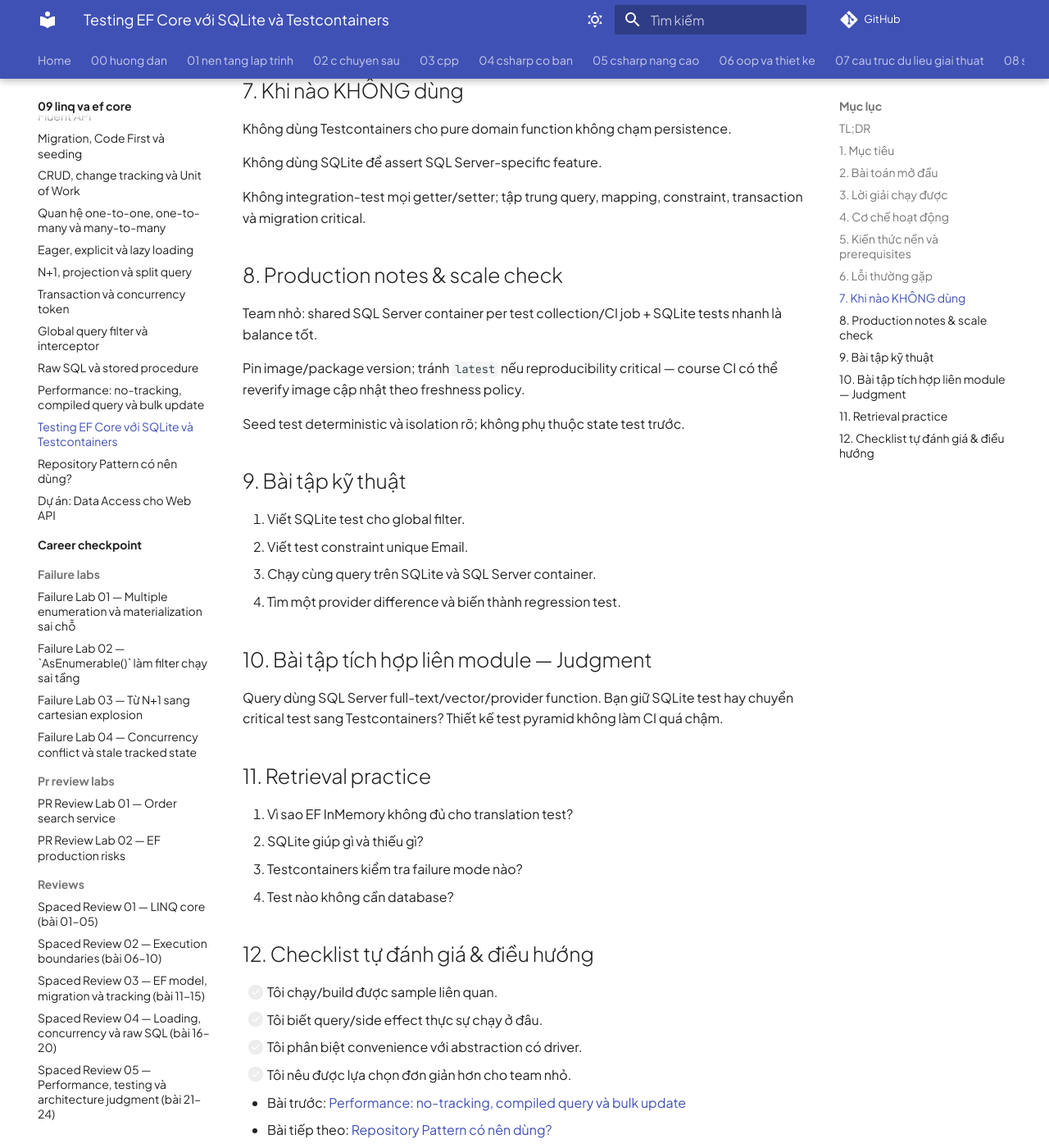
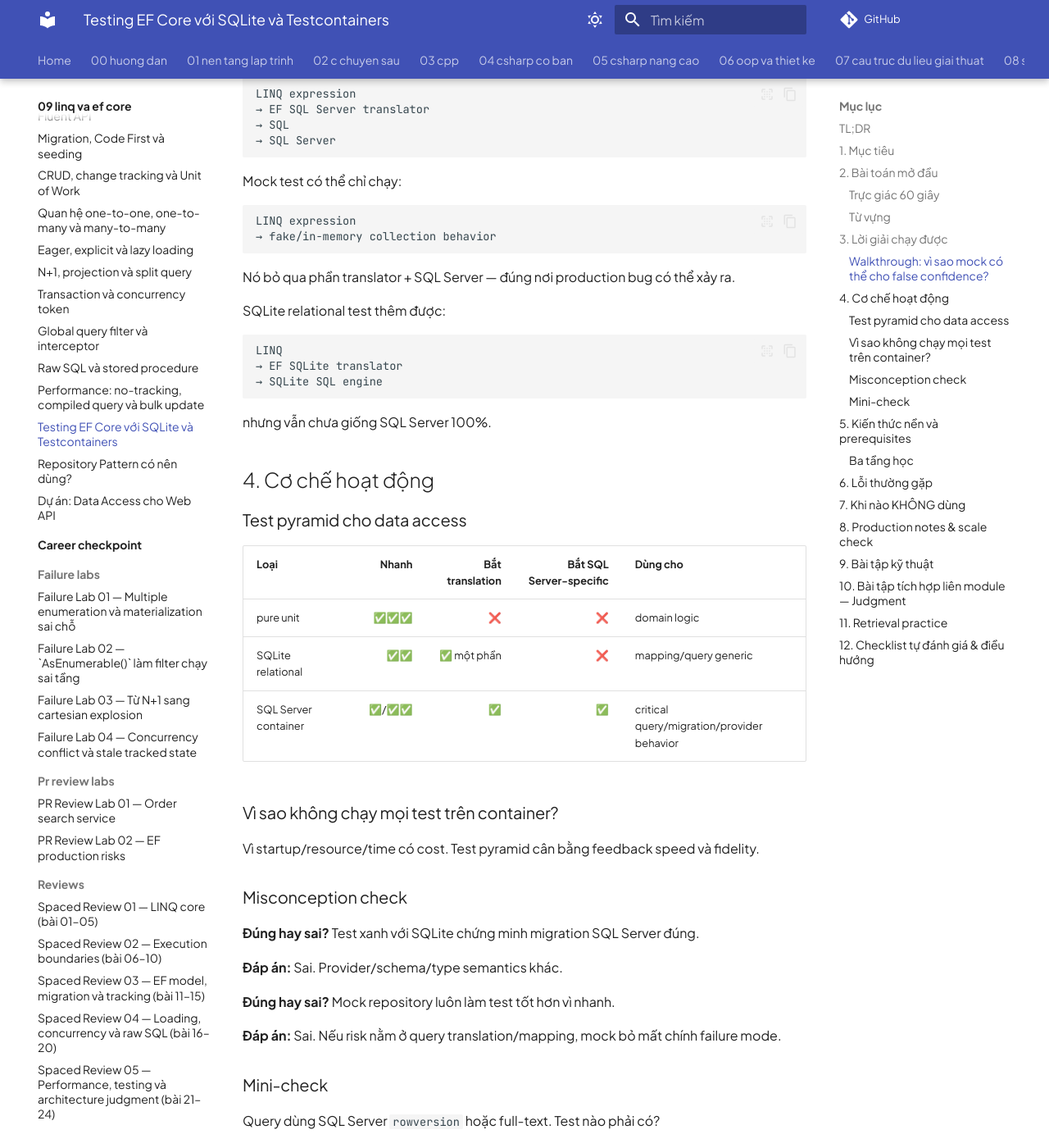
Before and after one commit to Xuanthanh-dzz/full-stack, an MkDocs documentation site: the page built from fullstack-roadmap/09-linq-va-ef-core/22-testing-ef-core-voi-sqlite-va-testcontainers.md, in a window 1280 px wide and 1400 px high, scrolled down 2228 px. Shown: the whole window at 82% size. Built offline with MkDocs 1.6.1 and Material for MkDocs 9.7.7, drawn with Linux system fonts in a browser that asks for light colours; comment, search, counter and statistics services are not loaded; some of the changed text lies outside the part shown.

Commit message:
docs(module-09): deepen beginner explanation in 22-testing-ef-core-voi-sqlite-va-testcontainers.md

```diff
--- a/fullstack-roadmap/09-linq-va-ef-core/22-testing-ef-core-voi-sqlite-va-testcontainers.md
+++ b/fullstack-roadmap/09-linq-va-ef-core/22-testing-ef-core-voi-sqlite-va-testcontainers.md
@@ -20,6 +20,25 @@
 - tránh mock query provider giả tạo confidence.
 
 ## 2. Bài toán mở đầu
+
+### Trực giác 60 giây
+
+Bạn chỉ bắt được bug nếu test environment **có khả năng tái hiện failure mode đó**.
+
+Nếu bug là “SQL Server không translate function này”, mock `DbSet` không thể bắt được vì nó không chạy EF SQL provider thật.
+
+### Từ vựng
+
+| Thuật ngữ | Nghĩa đơn giản |
+|---|---|
+| unit test | test logic cô lập, thường không DB thật |
+| integration test | test nhiều component tương tác thật |
+| relational provider | provider thật sự dùng relational semantics |
+| SQLite in-memory | SQLite DB sống trong memory cho test nhanh |
+| Testcontainers | quản lifecycle dependency Docker cho test |
+| provider-specific | behavior chỉ đúng với DB/provider cụ thể |
+
+Không có một loại test tốt nhất. Mỗi loại bắt một nhóm lỗi khác nhau.
 
 Test dùng EF InMemory pass, production SQL Server fail vì query không translate hoặc constraint/case sensitivity khác. Test đã kiểm tra business list behavior, không kiểm tra relational contract thật.
 
@@ -50,7 +69,65 @@ await container.StartAsync();
 var connectionString = container.GetConnectionString();
 ~~~
 
+### Walkthrough: vì sao mock có thể cho false confidence?
+
+Code production:
+
+~~~text
+LINQ expression
+→ EF SQL Server translator
+→ SQL
+→ SQL Server
+~~~
+
+Mock test có thể chỉ chạy:
+
+~~~text
+LINQ expression
+→ fake/in-memory collection behavior
+~~~
+
+Nó bỏ qua phần translator + SQL Server — đúng nơi production bug có thể xảy ra.
+
+SQLite relational test thêm được:
+
+~~~text
+LINQ
+→ EF SQLite translator
+→ SQLite SQL engine
+~~~
+
+nhưng vẫn chưa giống SQL Server 100%.
+
 ## 4. Cơ chế hoạt động
+
+### Test pyramid cho data access
+
+| Loại | Nhanh | Bắt translation | Bắt SQL Server-specific | Dùng cho |
+|---|---:|---:|---:|---|
+| pure unit | ✅✅✅ | ❌ | ❌ | domain logic |
+| SQLite relational | ✅✅ | ✅ một phần | ❌ | mapping/query generic |
+| SQL Server container | ✅/✅✅ | ✅ | ✅ | critical query/migration/provider behavior |
+
+### Vì sao không chạy mọi test trên container?
+
+Vì startup/resource/time có cost. Test pyramid cân bằng feedback speed và fidelity.
+
+### Misconception check
+
+**Đúng hay sai?** Test xanh với SQLite chứng minh migration SQL Server đúng.
+
+**Đáp án:** Sai. Provider/schema/type semantics khác.
+
+**Đúng hay sai?** Mock repository luôn làm test tốt hơn vì nhanh.
+
+**Đáp án:** Sai. Nếu risk nằm ở query translation/mapping, mock bỏ mất chính failure mode.
+
+### Mini-check
+
+Query dùng SQL Server `rowversion` hoặc full-text. Test nào phải có?
+
+Đáp án: ít nhất một provider-real SQL Server integration test.
 
 SQLite in-memory vẫn có relational engine, SQL generation và constraints nhất định, nên tốt hơn pure fake cho nhiều test.
 
@@ -59,6 +136,14 @@ Nhưng provider differences vẫn tồn tại: schema, SQL functions, type behav
 Testcontainers quản lifecycle Docker dependency, cấp connection string tạm và cleanup sau test.
 
 ## 5. Kiến thức nền và prerequisites
+
+### Ba tầng học
+
+**Beginner core:** phân biệt unit và relational integration test.
+
+**Working developer:** SQLite + provider-real test theo risk.
+
+**Deep dive:** container lifecycle optimization, migration test, fixture isolation và parallel test.
 
 Testing strategy phải mirror failure mode cần bắt. Unit test domain không cần database; query translation/provider semantics thì cần relational/provider integration.
 
```
